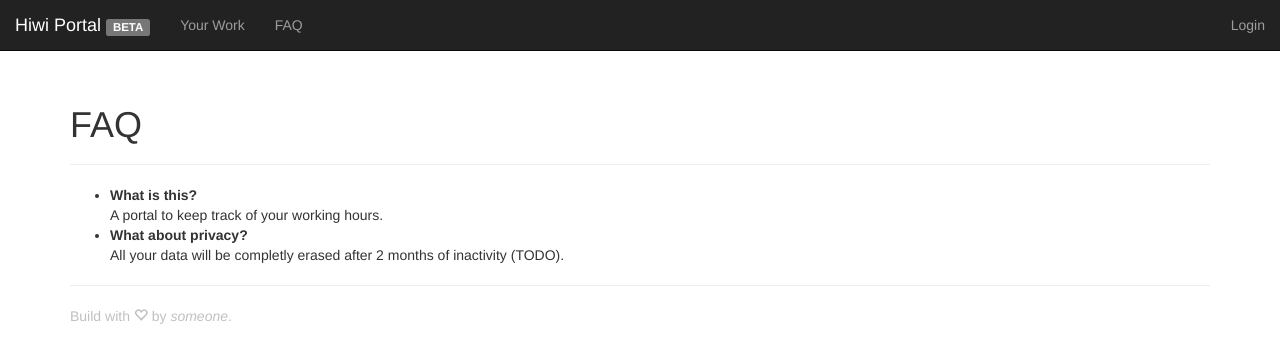
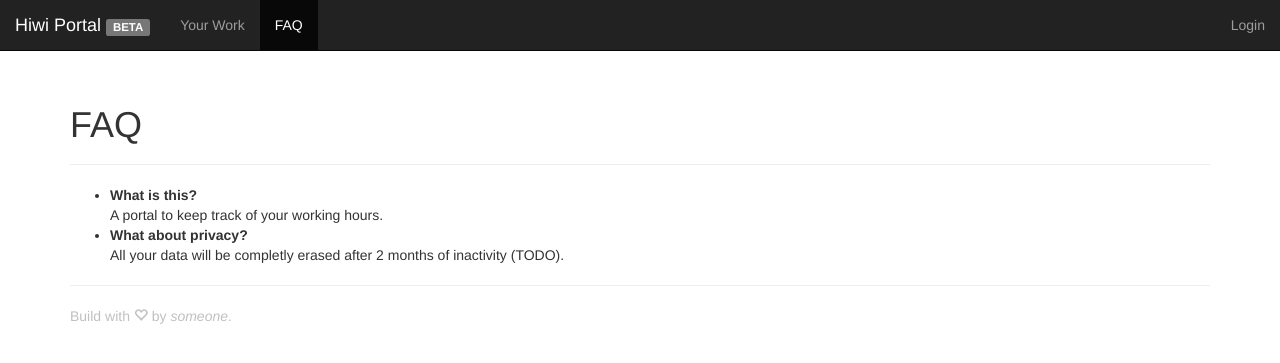
Before and after one commit to janisstreib/hiwi-stunden, a Django app: page /faq/ in a window 1280 px wide. Shown: the top 363 px of the page. Run offline with Django 3.2, Linux system fonts and the light colour scheme; parts of the project's set-up code (start-up, migrations or seed data) failed here and were passed over; some libraries are stand-ins or nearby versions.

Commit message:
ADD: menu active marker

```diff
--- /dev/null
+++ b/hiwi_portal/templatetags/mytags.py
@@ -0,0 +1,18 @@
+import re
+
+from django import template
+from django.core.urlresolvers import reverse, NoReverseMatch
+
+register = template.Library()
+
+
+@register.simple_tag(takes_context=True)
+def active(context, pattern_or_urlname):
+    try:
+        pattern = reverse(pattern_or_urlname)
+    except NoReverseMatch:
+        pattern = pattern_or_urlname
+    path = context['request'].path
+    if re.search(pattern, path):
+        return 'active'
+    return ''
--- a/templates/base.html
+++ b/templates/base.html
@@ -19,6 +19,7 @@
         <link rel="stylesheet" href="{% static "css/portal.css" %}">
     </head>
     <body>
+      {% load mytags %}
       <nav class="navbar navbar-inverse navbar-fixed-top">
       <div class="container-fluid">
         <div class="navbar-header">
@@ -32,16 +33,16 @@
         </div>
         <div class="navbar-collapse collapse" id="navbar">
           <ul class="nav navbar-nav">
-            <li><a href="/">Your Work</a></li>
-            <li><a href="/faq">FAQ</a></li>
+            <li class="{% active '^/$' %}"><a href="/">Your Work</a></li>
+            <li class="{% active '^/faq/$' %}"><a href="/faq">FAQ</a></li>
           </ul>
           <ul class="nav navbar-nav navbar-right">
             {% if user.is_authenticated %}
-            <li class="dropdown">
+            <li class="dropdown  {% active '^/profile/.*' %}">
           <a href="#" class="dropdown-toggle" data-toggle="dropdown" role="button" aria-haspopup="true" aria-expanded="false">
             <span class="glyphicon glyphicon-user" aria-hidden="true"></span> {{user.firstname}} {{user.lastname}} ({{user.kitaccount}}) <span class="caret"></span></a>
           <ul class="dropdown-menu">
-            <li><a href="/profile">Profile</a></li>
+            <li class="{% active '^/profile/$' %}"><a href="/profile">Profile</a></li>
             <li role="separator" class="divider"></li>
             <li><a href="/logout">Logout</a></li>
           </ul>
```
Also changed, not shown: hiwi_portal/templatetags/__init__.py (added).
